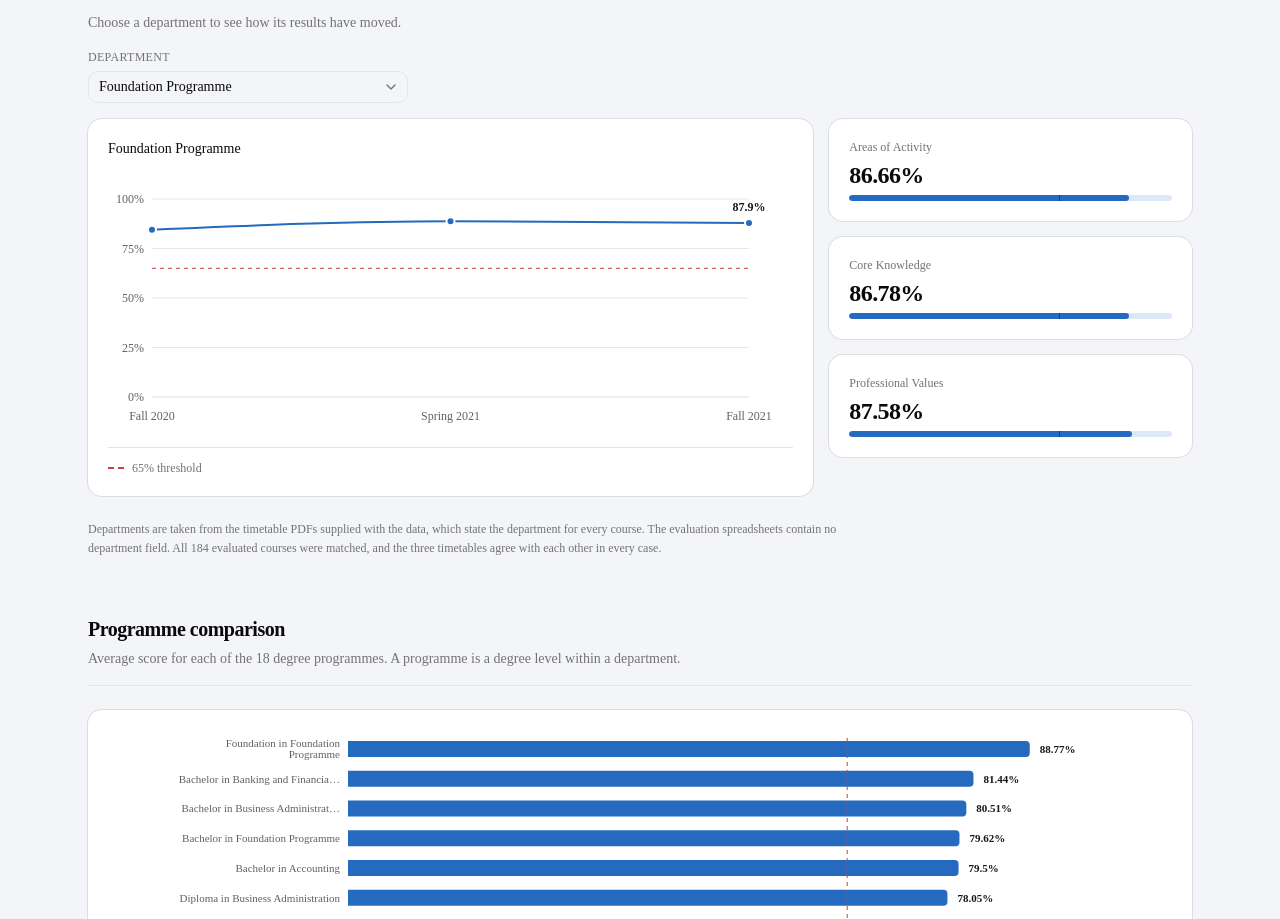
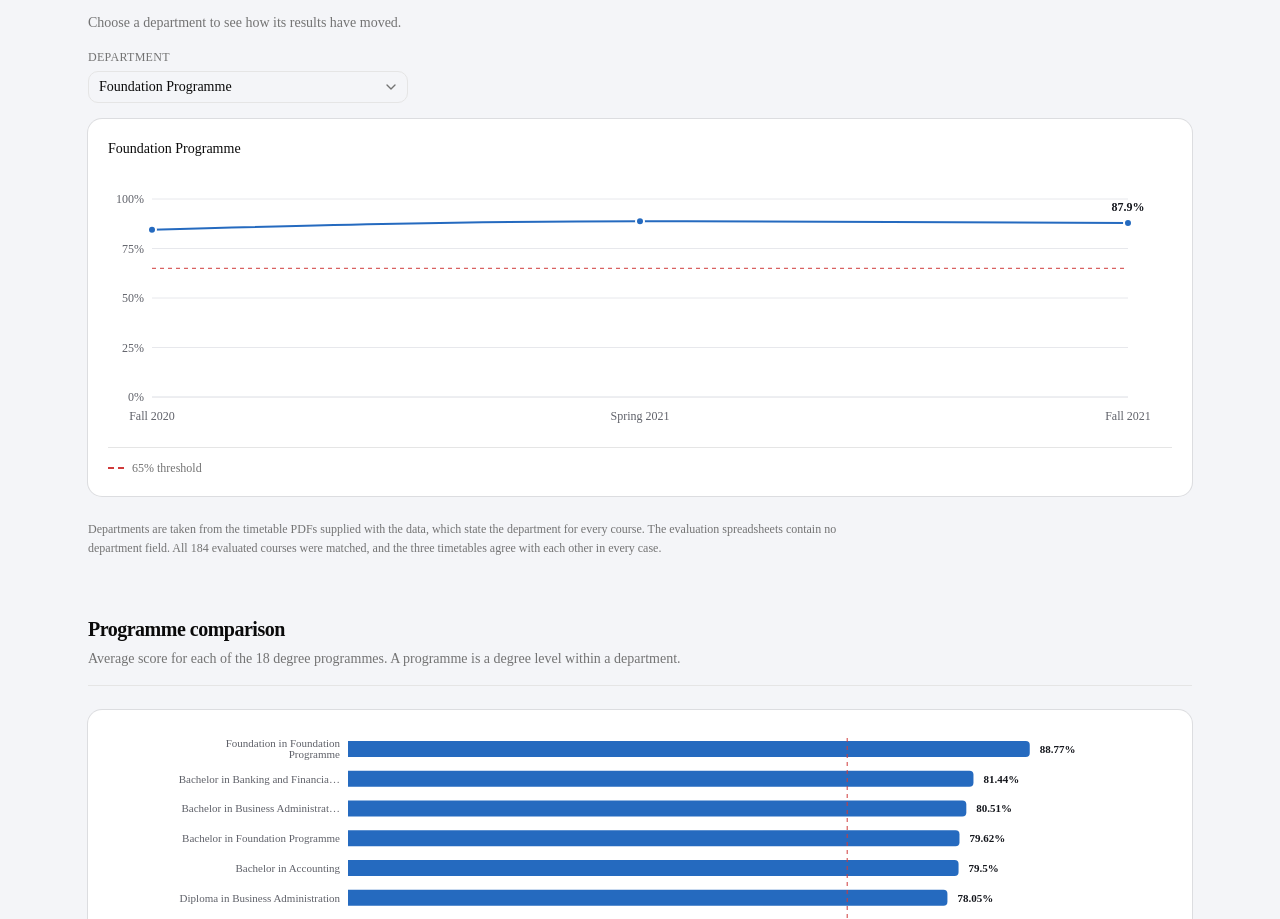
Before and after one commit to kaymansour/teaching-evaluation-dashboard, a Next.js app: page /overview in a window 1280 px wide. Shown: the part 2367-3286 px from the top of the page. Built offline with nearby package versions, Linux system fonts and the light colour scheme.

Commit message:
remove ukpsf

```diff
--- a/components/dashboard/overview-report.tsx
+++ b/components/dashboard/overview-report.tsx
@@ -811,33 +811,9 @@ function DepartmentSection({
         </div>
 
         {chosen && trend.length > 0 ? (
-          <div className="grid gap-4 lg:grid-cols-[2fr_1fr]">
-            <Panel title={selected} keyItems={[thresholdKey(target)]}>
-              <TrendChart data={trend} target={target} />
-            </Panel>
-
-            <div className="space-y-4">
-              {["AA", "CK", "PV"].map((code) => {
-                const result = chosen.ukpsfCategories[code];
-                if (!result) return null;
-                return (
-                  <Card key={code} className="gap-2 p-5">
-                    <p className="text-xs text-muted-foreground">
-                      {CATEGORY_NAMES[code]}
-                    </p>
-                    <p className="text-2xl font-semibold leading-none tracking-tight">
-                      {showScore(result.score)}
-                    </p>
-                    <Meter
-                      score={result.score}
-                      target={target}
-                      className="h-1.5"
-                    />
-                  </Card>
-                );
-              })}
-            </div>
-          </div>
+          <Panel title={selected} keyItems={[thresholdKey(target)]}>
+            <TrendChart data={trend} target={target} />
+          </Panel>
         ) : (
           <Card className="gap-1 p-5">
             <p className="text-sm font-medium">No data</p>
```
